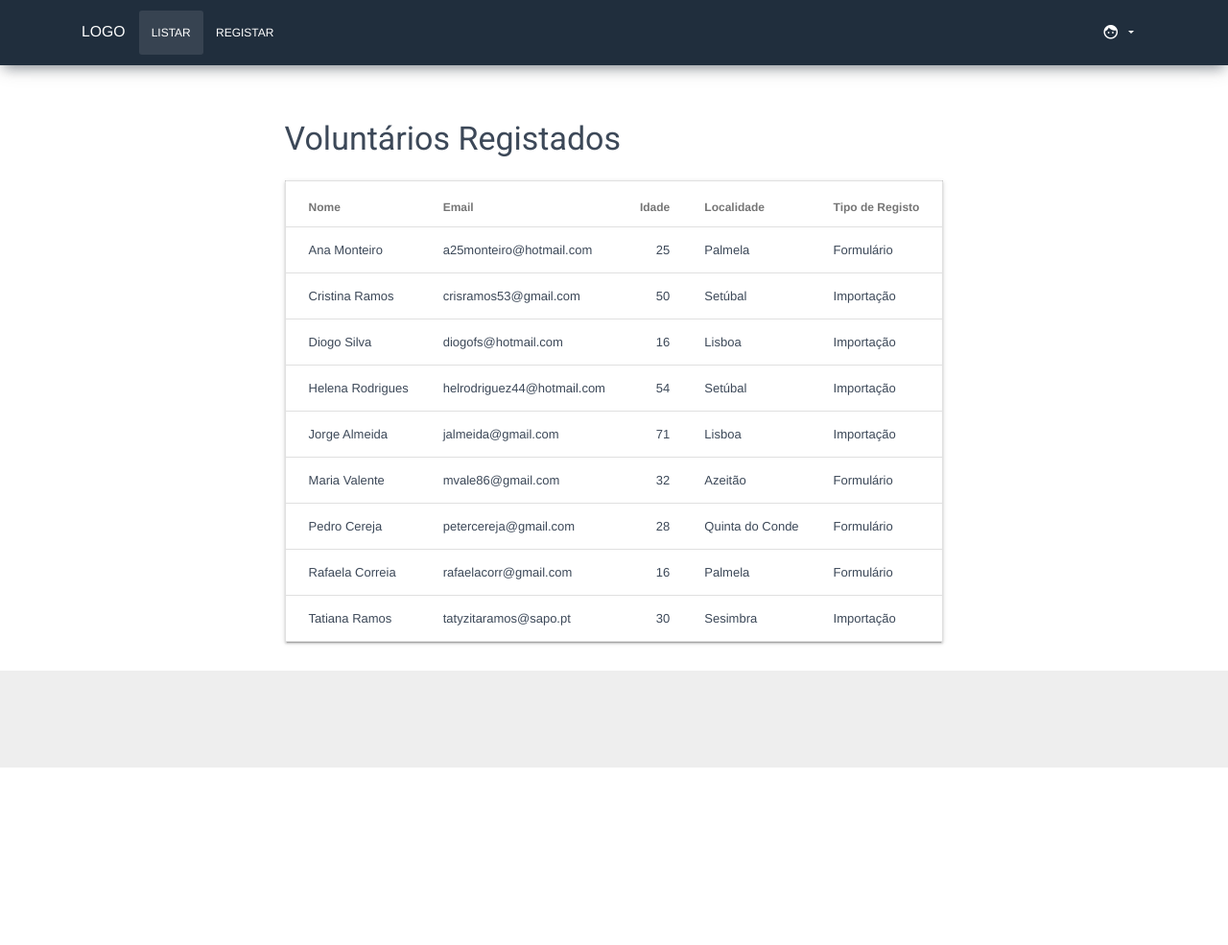
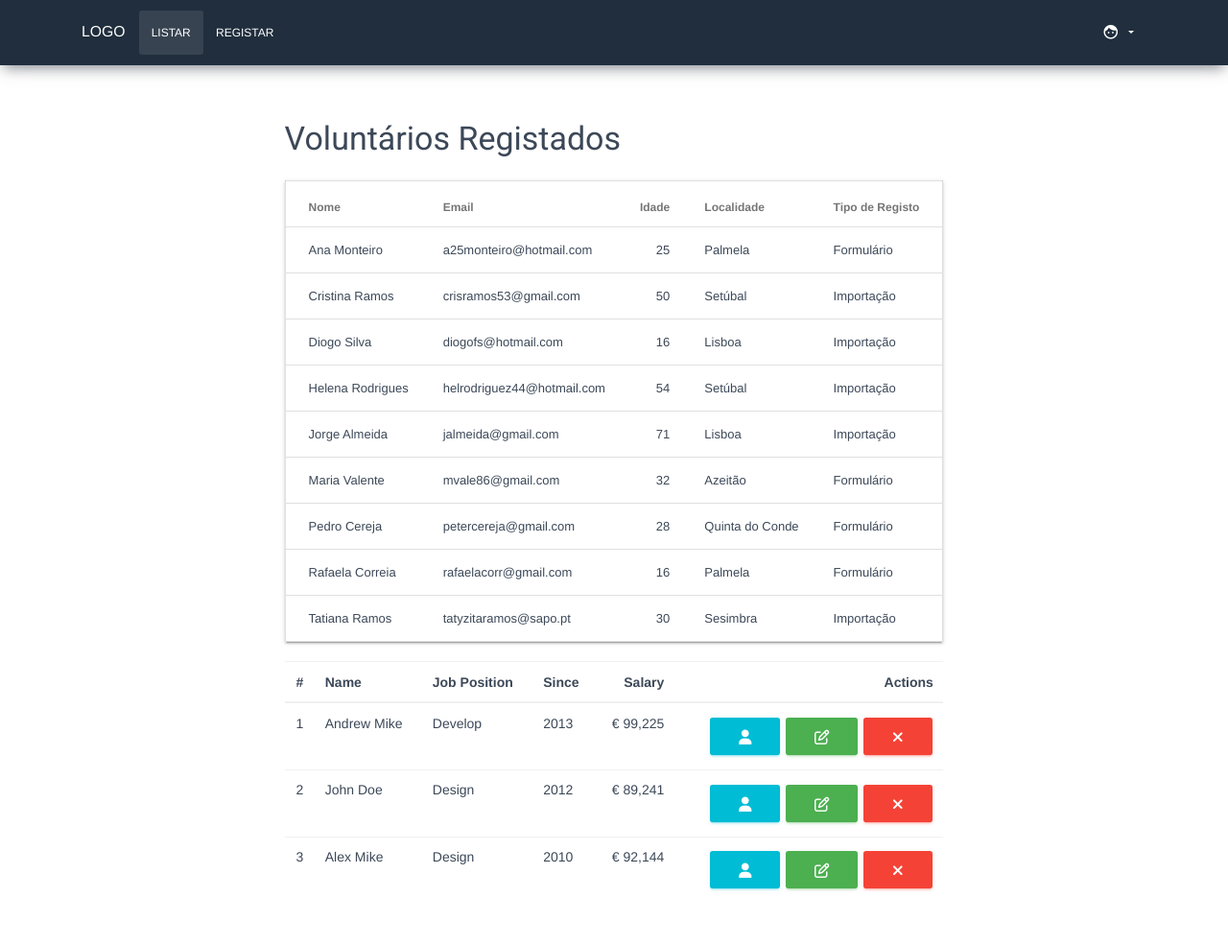
Before and after one commit to ramigs/voluntarios, a PHP site: page /voluntarios.html in a window 1280 px wide. Shown: the whole page at 96% size. Before the commit the page ends 800 px from the top, so only its background shows below. Run offline with PHP 8.4, Linux system fonts and the light colour scheme; style sheets or scripts are compiled from the project's sources; some libraries are stand-ins or nearby versions.

Commit message:
Included a table example from Material Kit (version Bootstrap 3). Added example for required field validation to the form. Started to work on the 'build' task for gulp.

```diff
--- a/src/package.json
+++ b/src/package.json
@@ -8,10 +8,15 @@
   },
   "author": "Rami Shashati",
   "license": "ISC",
+  "repository": {
+    "type": "git",
+    "url": "https://github.com/ramigs/voluntarios"
+  },
   "devDependencies": {
     "browser-sync": "^2.26.3",
     "gulp": "^3.9.1",
     "gulp-autoprefixer": "^6.0.0",
+    "gulp-inject": "^4.3.2",
     "gulp-sass": "^4.0.2",
     "gulp-sourcemaps": "^2.6.4"
   },
--- a/src/scss/styles.scss
+++ b/src/scss/styles.scss
@@ -1,8 +1,3 @@
-/* $primary-color: #2969b0;
-$primary-variant-color: #202e3d;
-$font-stack: "Open Sans",sans-serif;
- */
-
 /* * {
     margin: 0;
     padding: 0;
--- a/src/voluntarios.html
+++ b/src/voluntarios.html
@@ -125,40 +125,91 @@
                     </tr>
                 </tbody>
             </table>
+            <br>
+            <table class="table">
+                <thead>
+                    <tr>
+                        <th class="text-center">#</th>
+                        <th>Name</th>
+                        <th>Job Position</th>
+                        <th>Since</th>
+                        <th class="text-right">Salary</th>
+                        <th class="text-right">Actions</th>
+                    </tr>
+                </thead>
+                <tbody>
+                    <tr>
+                        <td class="text-center">1</td>
+                        <td>Andrew Mike</td>
+                        <td>Develop</td>
+                        <td>2013</td>
+                        <td class="text-right">&euro; 99,225</td>
+                        <td class="td-actions text-right">
+                            <button type="button" rel="tooltip" title="View Profile" class="btn btn-info btn-simple btn-xs">
+                                <i class="fa fa-user"></i>
+                            </button>
+                            <button type="button" rel="tooltip" title="Edit Profile" class="btn btn-success btn-simple btn-xs">
+                                <i class="fa fa-edit"></i>
+                            </button>
+                            <button type="button" rel="tooltip" title="Remove" class="btn btn-danger btn-simple btn-xs">
+                                <i class="fa fa-times"></i>
+                            </button>
+                        </td>
+                    </tr>
+                    <tr>
+                        <td class="text-center">2</td>
+                        <td>John Doe</td>
+                        <td>Design</td>
+                        <td>2012</td>
+                        <td class="text-right">&euro; 89,241</td>
+                        <td class="td-actions text-right">
+                            <button type="button" rel="tooltip" title="View Profile" class="btn btn-info btn-simple btn-xs">
+                                <i class="fa fa-user"></i>
+                            </button>
+                            <button type="button" rel="tooltip" title="Edit Profile" class="btn btn-success btn-simple btn-xs">
+                                <i class="fa fa-edit"></i>
+                            </button>
+                            <button type="button" rel="tooltip" title="Remove" class="btn btn-danger btn-simple btn-xs">
+                                <i class="fa fa-times"></i>
+                            </button>
+                        </td>
+                    </tr>
+                    <tr>
+                        <td class="text-center">3</td>
+                        <td>Alex Mike</td>
+                        <td>Design</td>
+                        <td>2010</td>
+                        <td class="text-right">&euro; 92,144</td>
+                        <td class="td-actions text-right">
+                            <button type="button" rel="tooltip" title="View Profile" class="btn btn-info btn-simple btn-xs">
+                                <i class="fa fa-user"></i>
+                            </button>
+                            <button type="button" rel="tooltip" title="Edit Profile" class="btn btn-success btn-simple btn-xs">
+                                <i class="fa fa-edit"></i>
+                            </button>
+                            <button type="button" rel="tooltip" title="Remove" class="btn btn-danger btn-simple btn-xs">
+                                <i class="fa fa-times"></i>
+                            </button>
+                        </td>
+                    </tr>
+                </tbody>
+            </table>
         </div>
     </main>
     <script src="scripts/voluntarios.js"></script>
-    <!-- Material Design Lite JS -->
-    <script src="scripts/material.min.js"></script>
-    <!-- Core JS Files -->
-    <script src="scripts/js/core/jquery.min.js" type="text/javascript"></script>
-    <script src="scripts/js/core/popper.min.js" type="text/javascript"></script>
-    <script src="scripts/js/core/bootstrap-material-design.min.js" type="text/javascript"></script>
-    <script src="scripts/js/plugins/moment.min.js"></script>
-    <!-- Plugin for the Datepicker, full documentation here: https://github.com/Eonasdan/bootstrap-datetimepicker -->
-    <script src="scripts/js/plugins/bootstrap-datetimepicker.js" type="text/javascript"></script>
+    <!-- Core Material Kit JS Files -->
+    <script src="scripts/material-kit/js/core/jquery.min.js" type="text/javascript"></script>
+    <script src="scripts/material-kit/js/core/popper.min.js" type="text/javascript"></script>
+    <script src="scripts/material-kit/js/core/bootstrap-material-design.min.js" type="text/javascript"></script>
+    <script src="scripts/material-kit/js/plugins/moment.min.js"></script>
     <!-- Plugin for the Sliders, full documentation here: http://refreshless.com/nouislider/ -->
-    <script src="scripts/js/plugins/nouislider.min.js" type="text/javascript"></script>
+    <script src="scripts/material-kit/js/plugins/nouislider.min.js" type="text/javascript"></script>
     <!-- Place this tag in your head or just before your close body tag. -->
     <script async defer src="https://buttons.github.io/buttons.js"></script>
     <!-- Control Center for Material Kit: parallax effects, scripts for the example pages etc -->
-    <script src="scripts/js/material-kit.js?v=2.0.4" type="text/javascript"></script>
-    <script type="text/javascript">
-        $('.datetimepicker').datetimepicker({
-            format: 'D/M/Y',
-            icons: {
-                time: "fa fa-clock-o",
-                date: "fa fa-calendar",
-                up: "fa fa-chevron-up",
-                down: "fa fa-chevron-down",
-                previous: 'fa fa-chevron-left',
-                next: 'fa fa-chevron-right',
-                today: 'fa fa-screenshot',
-                clear: 'fa fa-trash',
-                close: 'fa fa-remove'
-            }
-        });
-    </script>
+    <script src="scripts/material-kit/js/material-kit.js?v=2.0.4" type="text/javascript"></script>
+    <!-- Material Design Lite JS -->
+    <script src="scripts/material.min.js"></script>
 </body>
 
 </html>
```
Also changed, not shown: src/gulpfile.js (+33 -9 lines), src/index.html (+15 -10 lines), src/package-lock.json.
